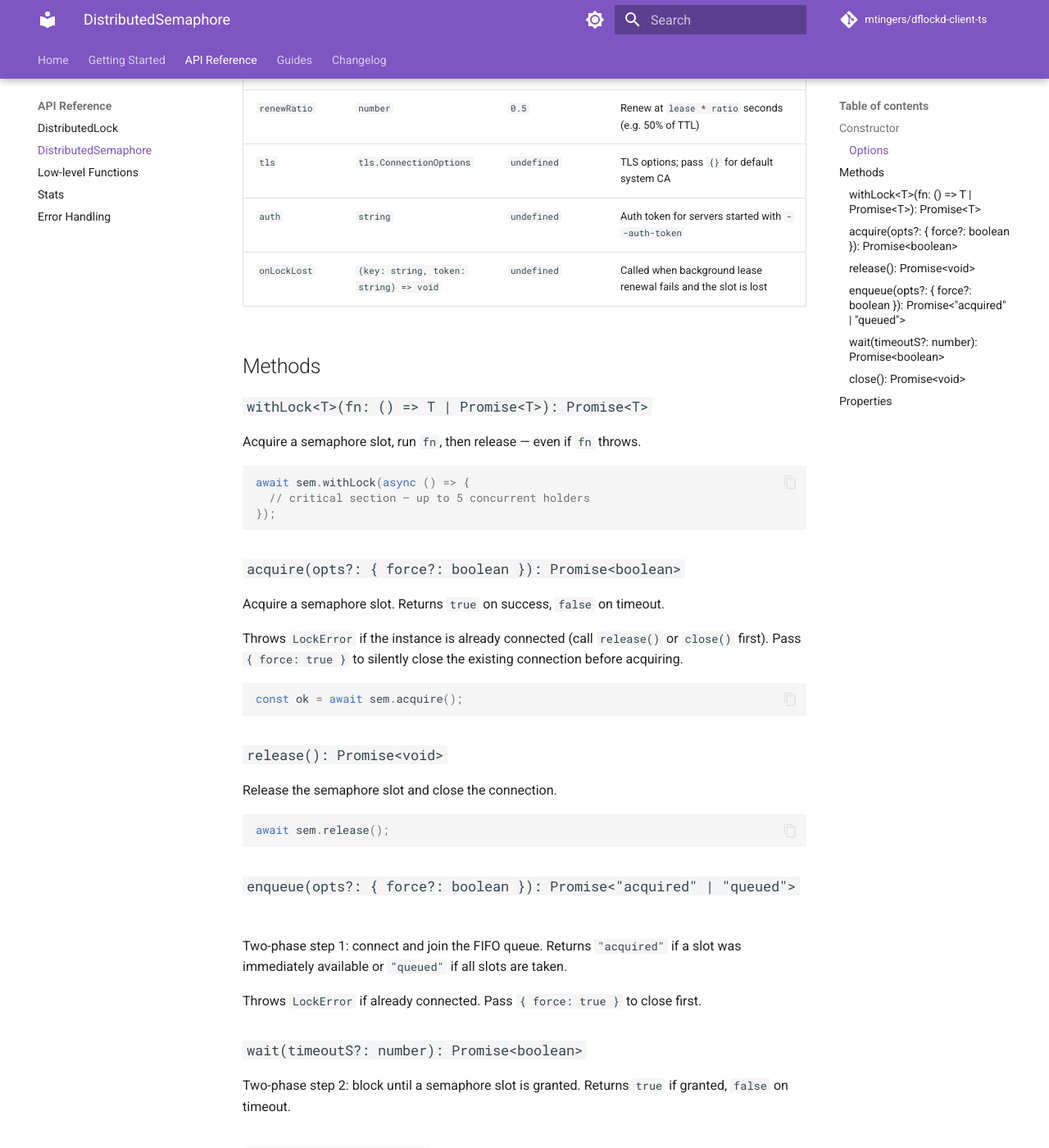
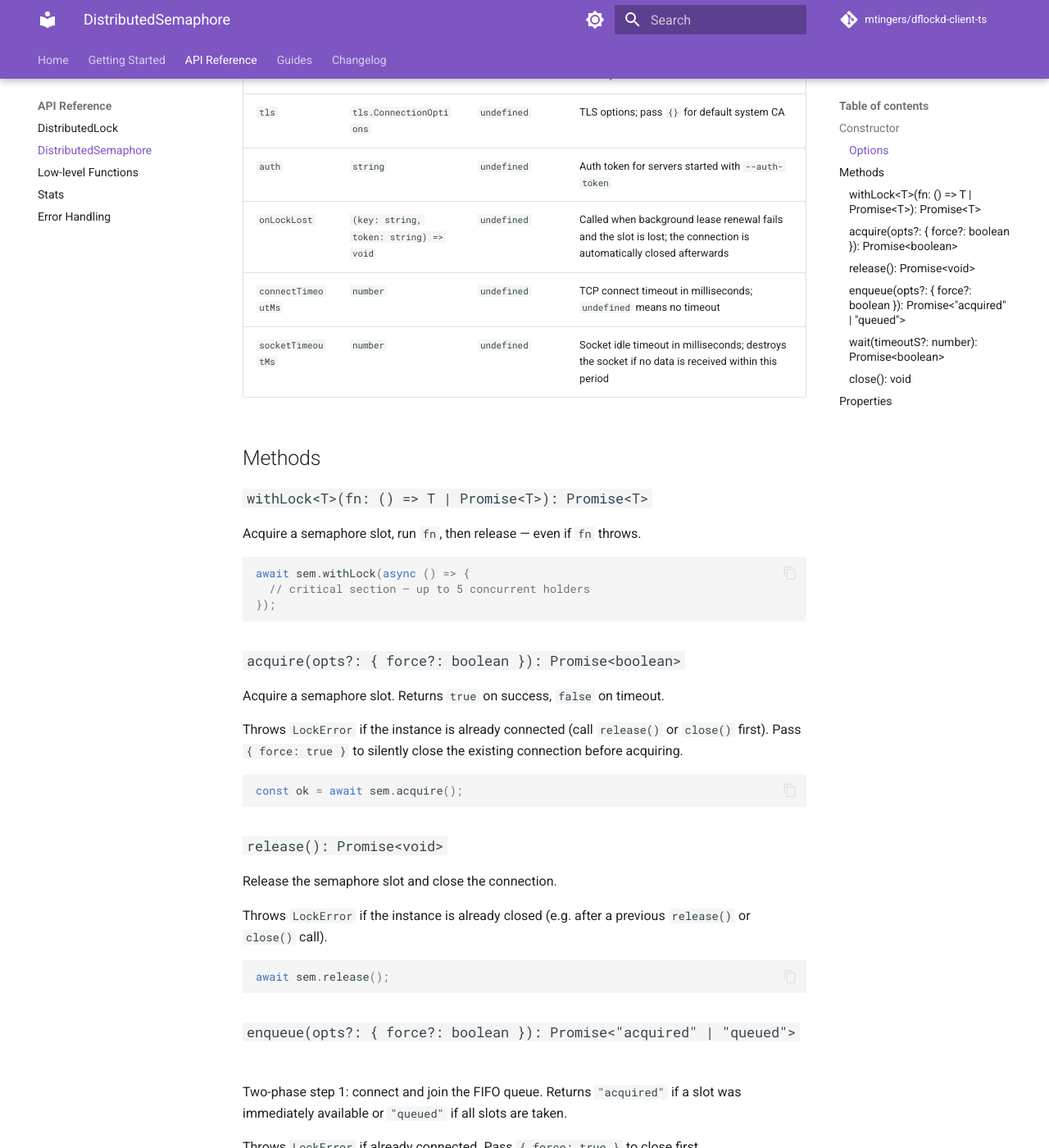
Before and after one commit to mtingers/dflockd-client-ts, an MkDocs documentation site: the page built from docs/api/semaphore.md, in a window 1280 px wide and 1400 px high, scrolled down 1044 px. Shown: the whole window at 82% size. Built offline with MkDocs 1.6.1 and Material for MkDocs 9.7.7, drawn with Linux system fonts in a browser that asks for light colours; comment, search, counter and statistics services are not loaded; some of the changed text lies outside the part shown.

Commit message:
Release v1.9.0: update docs, README, and changelog
Add connectTimeoutMs and socketTimeoutMs to options tables in README
and API docs.  Fix close() return type to void.  Document release()
throwing after close().  Note onLockLost auto-closes the connection.
Add connectTimeoutMs to stats() options.  Bump version to 1.9.0.

Co-Authored-By: Claude Opus 4.6 <noreply@anthropic.com>

````diff
--- a/docs/api/semaphore.md
+++ b/docs/api/semaphore.md
@@ -30,7 +30,9 @@ const sem = new DistributedSemaphore({
 | `renewRatio`       | `number`                      | `0.5`                    | Renew at `lease * ratio` seconds (e.g. 50% of TTL)|
 | `tls`              | `tls.ConnectionOptions`       | `undefined`              | TLS options; pass `{}` for default system CA       |
 | `auth`             | `string`                      | `undefined`              | Auth token for servers started with `--auth-token` |
-| `onLockLost`       | `(key: string, token: string) => void` | `undefined`     | Called when background lease renewal fails and the slot is lost |
+| `onLockLost`       | `(key: string, token: string) => void` | `undefined`     | Called when background lease renewal fails and the slot is lost; the connection is automatically closed afterwards |
+| `connectTimeoutMs` | `number`                      | `undefined`              | TCP connect timeout in milliseconds; `undefined` means no timeout |
+| `socketTimeoutMs`  | `number`                      | `undefined`              | Socket idle timeout in milliseconds; destroys the socket if no data is received within this period |
 
 ## Methods
 
@@ -58,6 +60,8 @@ const ok = await sem.acquire();
 
 Release the semaphore slot and close the connection.
 
+Throws `LockError` if the instance is already closed (e.g. after a previous `release()` or `close()` call).
+
 ```ts
 await sem.release();
 ```
@@ -72,7 +76,7 @@ Throws `LockError` if already connected. Pass `{ force: true }` to close first.
 
 Two-phase step 2: block until a semaphore slot is granted. Returns `true` if granted, `false` on timeout.
 
-### `close(): Promise<void>`
+### `close(): void`
 
 Close the underlying socket without releasing. Idempotent.
 
--- a/package.json
+++ b/package.json
@@ -1,6 +1,6 @@
 {
   "name": "dflockd-client",
-  "version": "1.8.3",
+  "version": "1.9.0",
   "description": "TypeScript client for the dflockd distributed lock daemon",
   "type": "module",
   "exports": {
````
Also changed, not shown: CHANGELOG.md (+28 -0 lines), README.md (+4 -0 lines), docs/api/lock.md (+6 -2 lines), docs/api/stats.md (+1 -0 lines).
